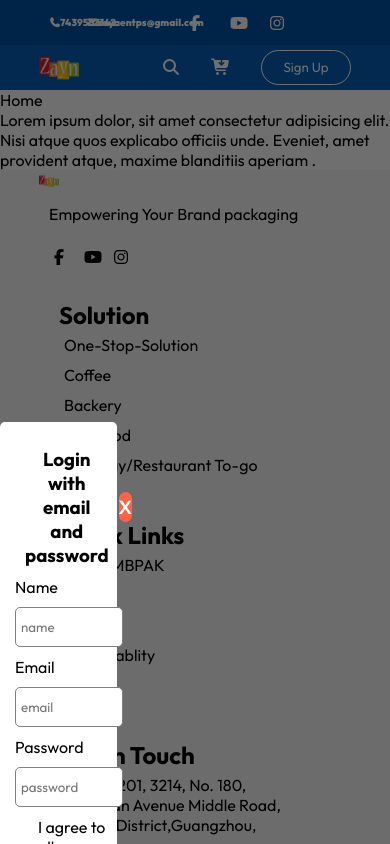
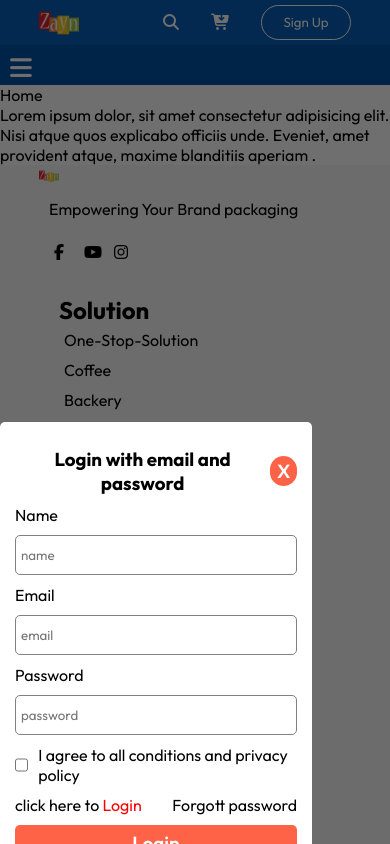
Before and after one commit to Mdd-sheikh/zayanpacking, a React (Vite) app in the folder frontend/zayanpack/: page / in a window 390 px wide. Both pictures are taken after a click on the button "Sign Up". Shown: the top 844 px of the page. Built offline with nearby package versions, Linux system fonts and the light colour scheme; a web font is replaced by a local one.

Commit message:
fix line endings

```diff
--- a/frontend/zayanpack/src/components/footer/Footer.css
+++ b/frontend/zayanpack/src/components/footer/Footer.css
@@ -8,6 +8,8 @@
 .footer-container {
     width: 80%;
     display: flex;
+    flex-direction: row;
+    flex-wrap: wrap;
     margin: auto;
     justify-content: space-between;
     align-items: center;
@@ -27,6 +29,8 @@
 
 .right-footer-container {
     display: flex;
+    flex-direction: row;
+    flex-wrap: wrap;
     gap: 40px;
     align-items: center;
     padding: 20px;
--- a/frontend/zayanpack/src/components/loginpopup/Popup.css
+++ b/frontend/zayanpack/src/components/loginpopup/Popup.css
@@ -97,3 +97,15 @@
     color: red;
     cursor: pointer;
 }
+
+
+
+@media (max-width:450px) {
+    .login{
+        width: 100%;
+    }
+
+    .login-container{
+        width: 80%;
+    }
+}
--- a/frontend/zayanpack/src/components/navbar/Navbar.css
+++ b/frontend/zayanpack/src/components/navbar/Navbar.css
@@ -7,6 +7,7 @@
     position: fixed;
     top: 0;
 }
+
 
 .container-one {
     background-color: #0054A6;
@@ -96,6 +97,12 @@
     cursor: pointer;
 }
 
+/*------------------------------------------------ mobile menu----------------------*/
+
+.mobile-menu{
+    display: none;
+}
+
 @media (max-width:450px) {
 
     .container-one {
@@ -109,4 +116,27 @@
     .middle-nav-container-two {
         display: none;
     }
+
+    .container-one{
+        display: none;
+    }
+
+    .mobile-menu{
+        background-color: #0054A6;
+        height: 40px;
+        display: block;
+        align-content: center;
+        color: white;
+
+
+    }
+
+    .mobile-menu i{
+        padding: 10px;
+        font-size: 25px;
+    }
+
+
+
+
 }
--- a/frontend/zayanpack/src/components/navbar/Navbar.jsx
+++ b/frontend/zayanpack/src/components/navbar/Navbar.jsx
@@ -5,11 +5,12 @@ import logo from '../../assets/nav-logo.webp'
 const Navbar = ({ setShowPopup }) => {
 
     const [navbar, setNavbar] = useState("navbar")
+    const [mobileNav,setMobileNav] = useState("mobile")
 
     const NavbarHandler = () => {
         const navbar = document.getElementById("navbar")
 
-        if (navbar && window.scrollY > 100) {
+        if (navbar && window.scrollY > 10) {
             navbar.classList.add("active")
         } else if (navbar) {
             navbar.classList.remove("active")
@@ -48,6 +49,8 @@ const Navbar = ({ setShowPopup }) => {
                         <a href=""><i class="fa-brands fa-instagram"></i></a>
                     </div>
                 </div>
+                {/*----------------------------------------------- for mobile navbar-------------------------------------------*/}
+
                 <div className="container-two">
                     <div className="big-navbar-container">
                         <div className="left-nav-container-two">
@@ -67,8 +70,13 @@ const Navbar = ({ setShowPopup }) => {
                         </div>
                     </div>
                 </div>
+
+                {/*----------------------------------------------- for mobile navbar-------------------------------------------*/}
+                <div className="mobile-menu">
+                   <i class="fa-solid fa-bars"></i>
+                </div>
             </div>
-        </div>
+        </div >
     )
 }
 
```
Also changed, not shown: frontend/zayanpack/src/mobile/MobileMenu.jsx (added, +14 -0 lines), frontend/zayanpack/src/mobile/MobileMenu.css (added).
